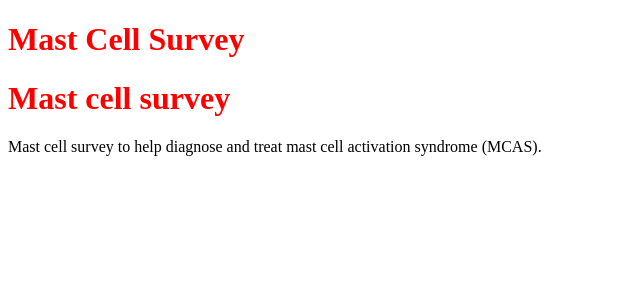
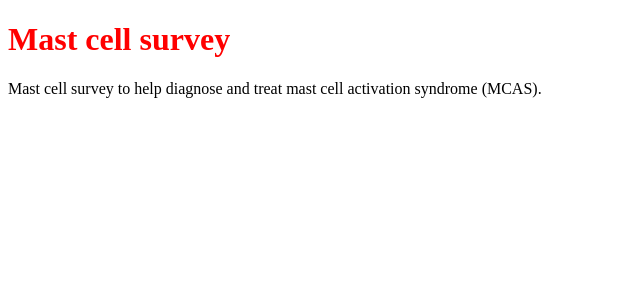
Before and after one commit to SixArm/mast-cell-activation-syndrome-survey, a SvelteKit app: page / in a window 1280 px wide. Shown: the top 300 px of the page, without its empty margins (0-640 px from the left). Built offline with nearby package versions, Linux system fonts and the light colour scheme.

Commit message:
Add README setup

```diff
--- a/src/routes/+page.svelte
+++ b/src/routes/+page.svelte
@@ -1,5 +1,3 @@
-<h1>Mast Cell Survey</h1>
-
 <script lang="ts">
     let questions = [
         { id: `86f0b470f5aa00ebc88f7710ddf63031`, text: `Fatigue` },
```
Also changed, not shown: 1 other file (tests, documents, lock files or other folders).
